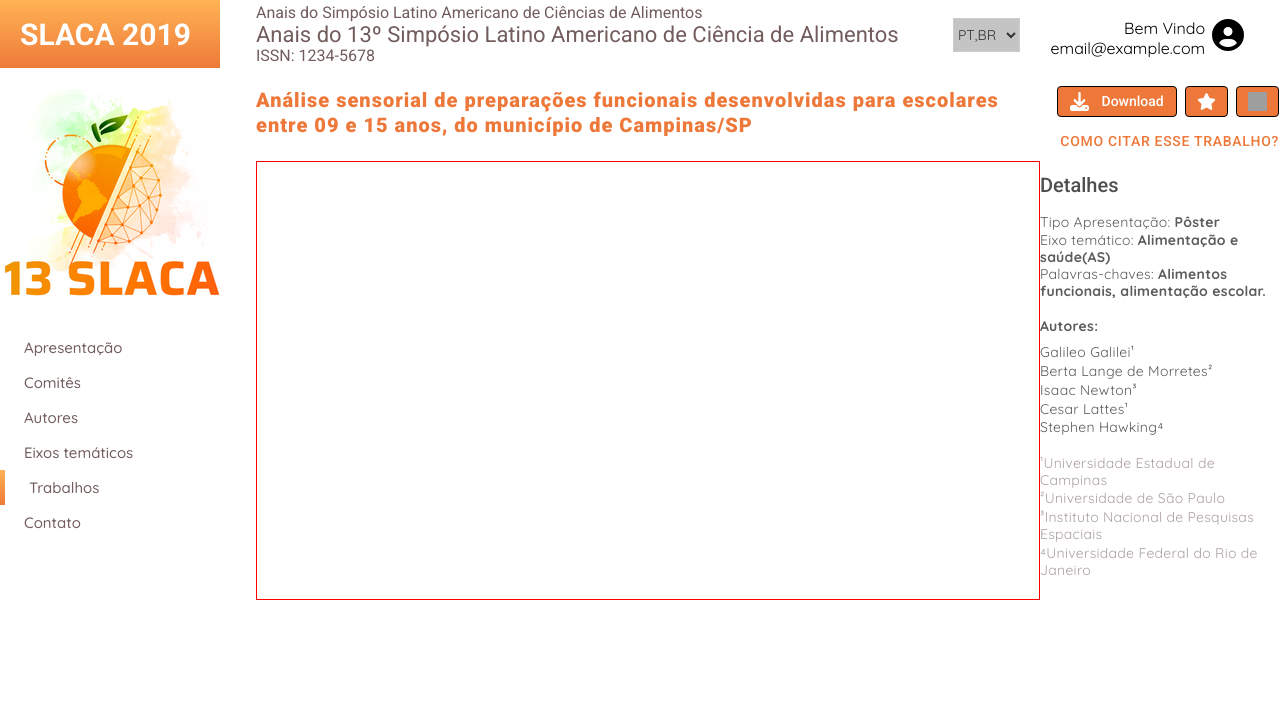
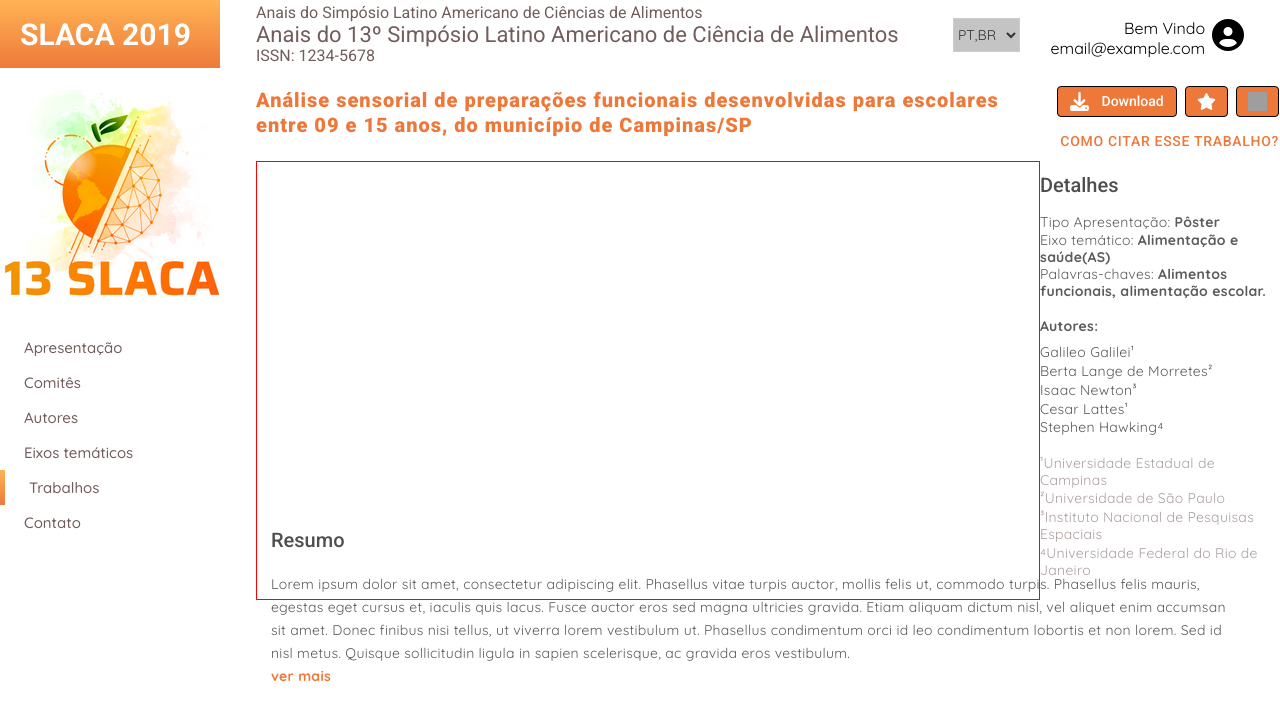
Before and after one commit to hash-luk/chuva-test, a React (Create React App) app: page / in a window 1280 px wide. Shown: the top 720 px of the page. Built offline with nearby package versions, Linux system fonts and the light colour scheme; grey boxes are pictures that could not be loaded.

Commit message:
Created Resume

```diff
--- a/package.json
+++ b/package.json
@@ -19,6 +19,7 @@
     "react": "^18.0.0",
     "react-dom": "^18.0.0",
     "react-scripts": "5.0.1",
+    "react-show-more-text": "^1.5.2",
     "styled-components": "^5.3.5",
     "typescript": "^4.6.3",
     "web-vitals": "^2.1.4"
--- a/src/App.tsx
+++ b/src/App.tsx
@@ -1,6 +1,7 @@
 import React from 'react';
 import Header from './components/header';
 import Main from './components/main-content';
+import Resume from './components/resume';
 import SidebarNav from './components/sidebar-nav/Index';
 
 function App() {
@@ -8,6 +9,7 @@ function App() {
     <div className="App">
       <Header />
       <Main />
+      <Resume />
       <SidebarNav />
     </div>
   );
--- a/src/components/header/styles.ts
+++ b/src/components/header/styles.ts
@@ -4,9 +4,8 @@ export const Container = styled.div`
     max-width: 100%;
     height: 68px;
     padding: 5px 36px 4px 36px;
-    left: 220px;
+    margin-left: 220px;
     right: 0;
-    position: absolute;
     display: flex;
     align-items: center;
     justify-content: space-between;
--- a/src/components/main-content/styles.ts
+++ b/src/components/main-content/styles.ts
@@ -1,11 +1,10 @@
 import styled from "styled-components";
 
 export const Container = styled.div`
-  position: absolute;
   max-width: 100%;
   padding-right: 36px;
-  height: 80vh;
-  left: 220px;
+  height: 55vh;
+  margin-left: 220px;
   top: 68px;
   right: 0;
   padding: 20px 36px 4px 36px;
--- /dev/null
+++ b/src/components/resume/index.tsx
@@ -0,0 +1,58 @@
+import * as Styled from './styles'
+import { useEffect, useState,useRef } from 'react'
+
+const Resume = () => {
+    const toggleButtonMore = useRef() as React.MutableRefObject<HTMLSpanElement>
+    const toggleButtonLess = useRef() as React.MutableRefObject<HTMLSpanElement>
+    const [showMore, setShowMore] = useState(false)
+
+    useEffect(() => {
+        const texts = document.querySelectorAll('.additional-content')
+
+        if(showMore) {
+            texts.forEach(text => {
+                text.classList.remove('hidden')
+                text.classList.add('show')
+            })
+            toggleButtonMore.current.classList.toggle('show')
+            toggleButtonLess.current.classList.toggle('show')
+        } else {
+            texts.forEach(text => {
+                text.classList.remove('show')
+                text.classList.add('hidden')
+            })
+            toggleButtonMore.current.classList.toggle('show')
+            toggleButtonLess.current.classList.toggle('show')
+        }
+    },[showMore])
+
+    return (
+        <Styled.Container>
+            <Styled.TitleContainer>
+                Resumo
+            </Styled.TitleContainer>
+            <Styled.TextsContainer>
+            <p className='first-text'>
+                Lorem ipsum dolor sit amet, consectetur adipiscing elit. Phasellus vitae turpis auctor, mollis felis ut, commodo turpis. Phasellus felis mauris, egestas eget cursus et, iaculis quis lacus. Fusce auctor eros sed magna ultricies gravida. Etiam aliquam dictum nisl, vel aliquet enim accumsan sit amet. Donec finibus nisi tellus, ut viverra lorem vestibulum ut. Phasellus condimentum orci id leo condimentum lobortis et non lorem. Sed id nisl metus. Quisque sollicitudin ligula in sapien scelerisque, ac gravida eros vestibulum.
+                <span ref={toggleButtonMore} className='show' onClick={() => setShowMore(!showMore)}>ver mais</span>
+            </p>
+            <br />
+            <p className='additional-content'>
+                Fusce vitae luctus dui. Donec id euismod mauris, in volutpat urna. Proin dapibus consequat feugiat. Proin dictum justo arcu, quis vestibulum augue lacinia quis. Sed dignissim dui nulla, ut faucibus mauris sodales id. Aliquam erat volutpat. Maecenas dolor enim, tincidunt id elit non, suscipit interdum turpis. Etiam finibus urna libero, eget interdum eros volutpat ullamcorper. Pellentesque et pretium lorem. Aenean interdum quis diam ac porttitor. Cras nec ipsum pulvinar, pharetra libero non, ornare enim. Etiam in laoreet odio.
+            </p>
+            <br />
+            <p className='additional-content'>
+                Nam eget tristique elit, at fermentum tellus. Mauris scelerisque ligula id eleifend feugiat. Donec eleifend vehicula sem nec dapibus. Integer scelerisque neque dui, in lacinia erat molestie eu. Phasellus maximus dui eget lacus porta tempor. Ut ex nibh, dignissim quis purus semper, efficitur facilisis turpis. Praesent blandit elementum ultricies. Aliquam sit amet enim sit amet nulla pulvinar lobortis consectetur non odio. Phasellus at lacus hendrerit, vulputate nisi sit amet, viverra mauris. Etiam eu scelerisque orci. Quisque sagittis, mi vitae pharetra iaculis, orci elit eleifend massa, eu posuere mauris odio id odio. Morbi eu libero luctus, consectetur lorem vel, interdum sapien. Aenean in porta arcu. Maecenas eu maximus massa.
+            </p>
+            <br />
+            <p className='additional-content'>
+                Praesent velit dolor, dignissim sed quam ac, efficitur porta justo. Pellentesque porta pharetra felis ut hendrerit. Nulla facilisi. Aliquam erat volutpat. Nunc sit amet faucibus quam. Maecenas dapibus luctus dolor at viverra. Duis nec fringilla libero. Duis risus nibh, viverra ac orci nec, iaculis dictum sem. Aliquam at malesuada arcu. Aliquam erat volutpat. Donec varius ipsum purus, ut vehicula purus placerat vitae. Lorem ipsum dolor sit amet, consectetur adipiscing elit.
+
+                <span ref={toggleButtonLess} onClick={() => setShowMore(!showMore)}>ver menos</span>
+            </p>
+            </Styled.TextsContainer>
+        </Styled.Container>
+    )
+}
+
+export default Resume;
--- /dev/null
+++ b/src/components/resume/styles.ts
@@ -0,0 +1,61 @@
+import styled from "styled-components";
+
+export const Container = styled.div`
+    max-width: 100vw;
+    right: 0;
+    margin-left: 220px;
+    padding: 20px 36px 4px 36px;
+
+    p {
+        font-family: "Quicksand", sans-serif;
+        font-weight: 400;
+        font-size: 14px;
+        line-height: 23px;
+        letter-spacing: 0.02em;
+        color: #5C5C5C;
+
+        span {
+            color: #ED7839;
+            line-height: 22.75px;
+            font-weight: 700;
+            display: none;
+            cursor: pointer;
+        }
+    }
+`
+
+export const TitleContainer = styled.div`
+    width: 100%;
+    height: 45px;
+    padding-left:15px;
+    text-align: left;
+    font-family: "Roboto", sans-serif;
+    font-weight:500;
+    font-size:20px;
+    line-height: 25px;
+    color:#4E4E4E;
+`
+
+export const TextsContainer = styled.div`
+    width: 100%;
+    max-height: 485px;
+    padding: 0px 15px;
+
+    p {
+        width: 100%;
+        word-wrap: break-word;
+        white-space:pre-line;
+    }
+
+    .additional-content {
+        display: none;
+    }
+
+    .show {
+        display: block !important;
+    }
+
+    .hidden {
+        display: none !important;
+    }
+`
--- a/src/components/sidebar-nav/styles.ts
+++ b/src/components/sidebar-nav/styles.ts
@@ -4,6 +4,8 @@ import styled from "styled-components";
 export const Container = styled.div`
     width: 220px;
     height: 100vh;
+    position: absolute;
+    top: 0;
 
 
     .selected {
```
Also changed, not shown: 1 other file (tests, documents, lock files or other folders).
